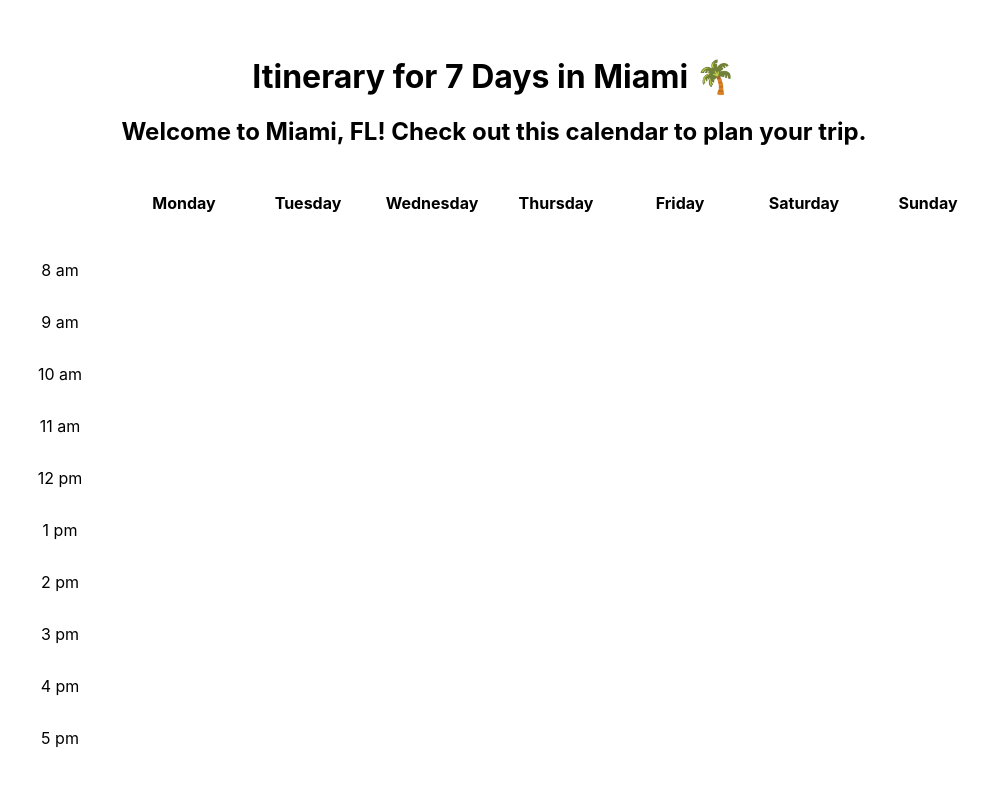
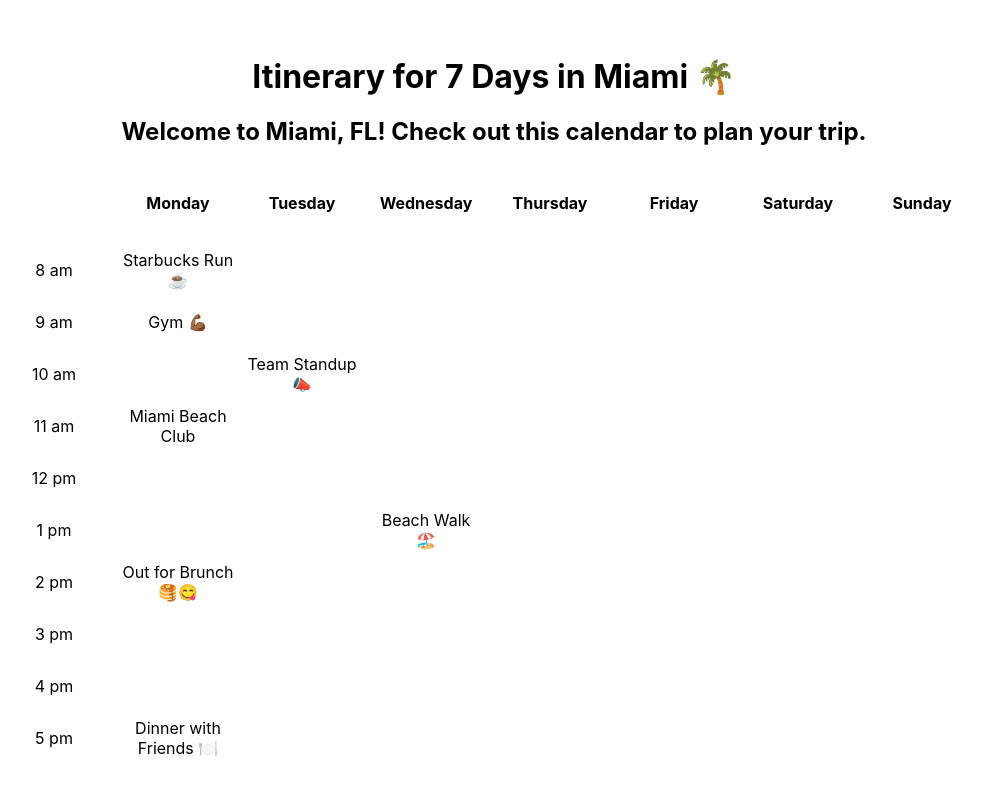
Before and after one commit to Cchristineee/WEB-102-Lab-1-Calendar, a React (Vite) app in the folder timetabled/: page / in a window 1280 px wide. Shown: the top 794 px of the page, without its empty margins (146-1134 px from the left). Built offline with nearby package versions, Linux system fonts and the light colour scheme.

Commit message:
Added event components

```diff
--- a/timetabled/src/Components/Calendar.jsx
+++ b/timetabled/src/Components/Calendar.jsx
@@ -1,3 +1,5 @@
+import Event from "./Event";
+
 const Calendar = () => {
     return (
         <div className="Calendar">
@@ -18,19 +20,24 @@ const Calendar = () => {
                 <tbody>
                     <tr>
                         <td className="time">8 am</td>
-                        <td></td><td></td><td></td><td></td><td></td><td></td><td></td>
+                        <Event event='Starbucks Run ☕️' color='green'/>
+                        <td></td><td></td><td></td><td></td><td></td><td></td>
                     </tr>
                     <tr>
                         <td className="time">9 am</td>
-                        <td></td><td></td><td></td><td></td><td></td><td></td><td></td>
+                        <Event event='Gym 💪🏾' color='blue'/>
+                        <td></td><td></td><td></td><td></td><td></td><td></td>
                     </tr>
                     <tr>
                         <td className="time">10 am</td>
-                        <td></td><td></td><td></td><td></td><td></td><td></td><td></td>
+                        <td></td>
+                        <Event event='Team Standup 📣' color='blue' />
+                        <td></td><td></td><td></td><td></td><td></td>
                     </tr>
                     <tr>
                         <td className="time">11 am</td>
-                        <td></td><td></td><td></td><td></td><td></td><td></td><td></td>
+                        <Event event='Miami Beach Club' color='yellow' />
+                        <td></td><td></td><td></td><td></td><td></td><td></td>
                     </tr>
                     <tr>
                         <td className="time">12 pm</td>
@@ -38,11 +45,14 @@ const Calendar = () => {
                     </tr>
                     <tr>
                         <td className="time">1 pm</td>
-                        <td></td><td></td><td></td><td></td><td></td><td></td><td></td>
+                        <td></td><td></td>
+                        <Event event='Beach Walk 🏖️' color='pink' />
+                        <td></td><td></td><td></td><td></td>
                     </tr>
                     <tr>
                         <td className="time">2 pm</td>
-                        <td></td><td></td><td></td><td></td><td></td><td></td><td></td>
+                        <Event event='Out for Brunch 🥞😋' color='pink' />
+                        <td></td><td></td><td></td><td></td><td></td><td></td>
                     </tr>
                     <tr>
                         <td className="time">3 pm</td>
@@ -54,6 +64,7 @@ const Calendar = () => {
                     </tr>
                     <tr>
                         <td className="time">5 pm</td>
+                        <Event event='Dinner with Friends 🍽️' color='orange' />
                         <td></td><td></td><td></td><td></td><td></td><td></td><td></td>
                     </tr>
                 </tbody>
```
